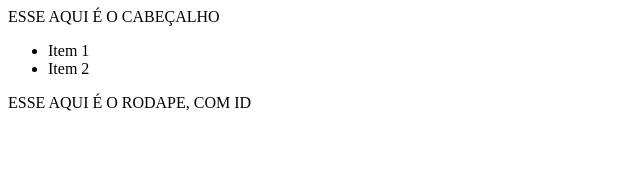
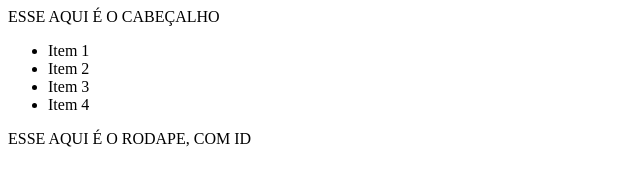
Before and after one commit to guigutox/atividadeGit, a plain HTML site: page index.html in a window 1280 px wide. Shown: the whole page, without its empty margins (0-640 px from the left). Drawn offline with Linux system fonts and the light colour scheme.

Commit message:
Se aplicado, esse commit irá adicionar itens a lista

```diff
--- a/index.html
+++ b/index.html
@@ -11,6 +11,8 @@
     <ul>
       <li>Item 1</li>
       <li>Item 2</li>
+      <li>Item 3</li>
+      <li>Item 4</li>
     </ul>
 
     <footer id="rodape" class="rodape">ESSE AQUI É O RODAPE, COM ID</footer>
```
